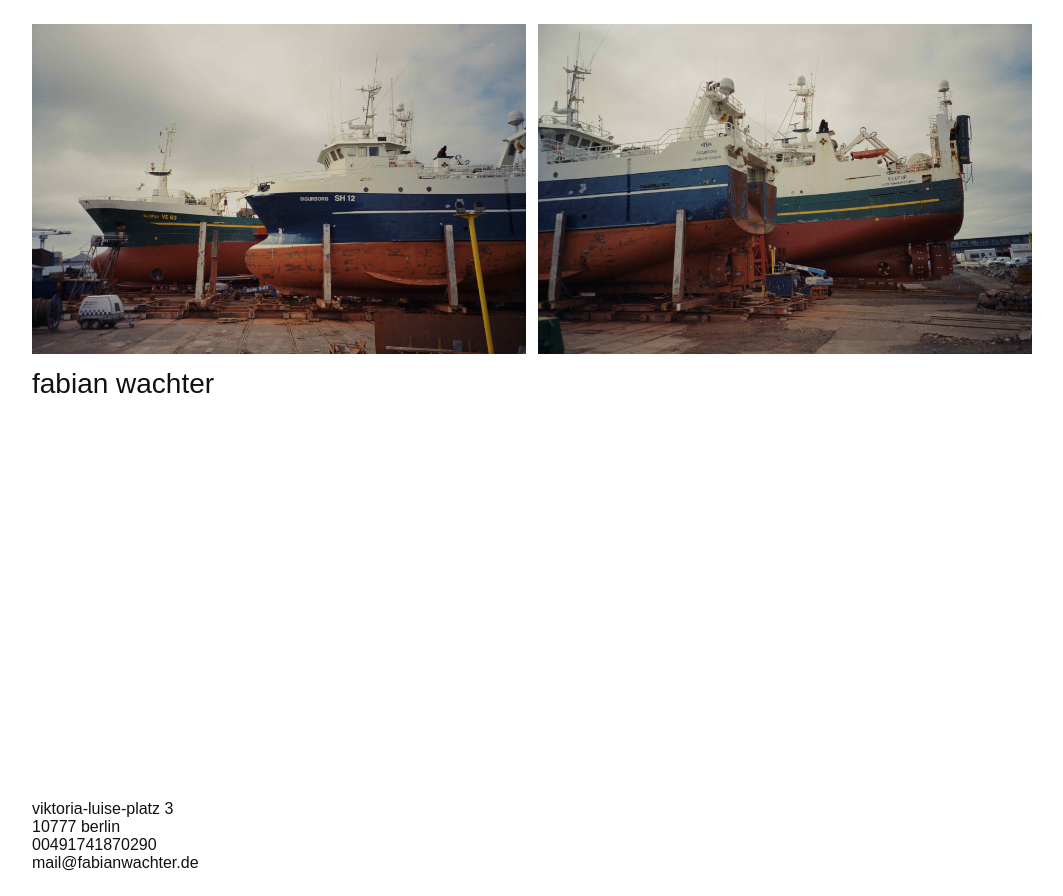
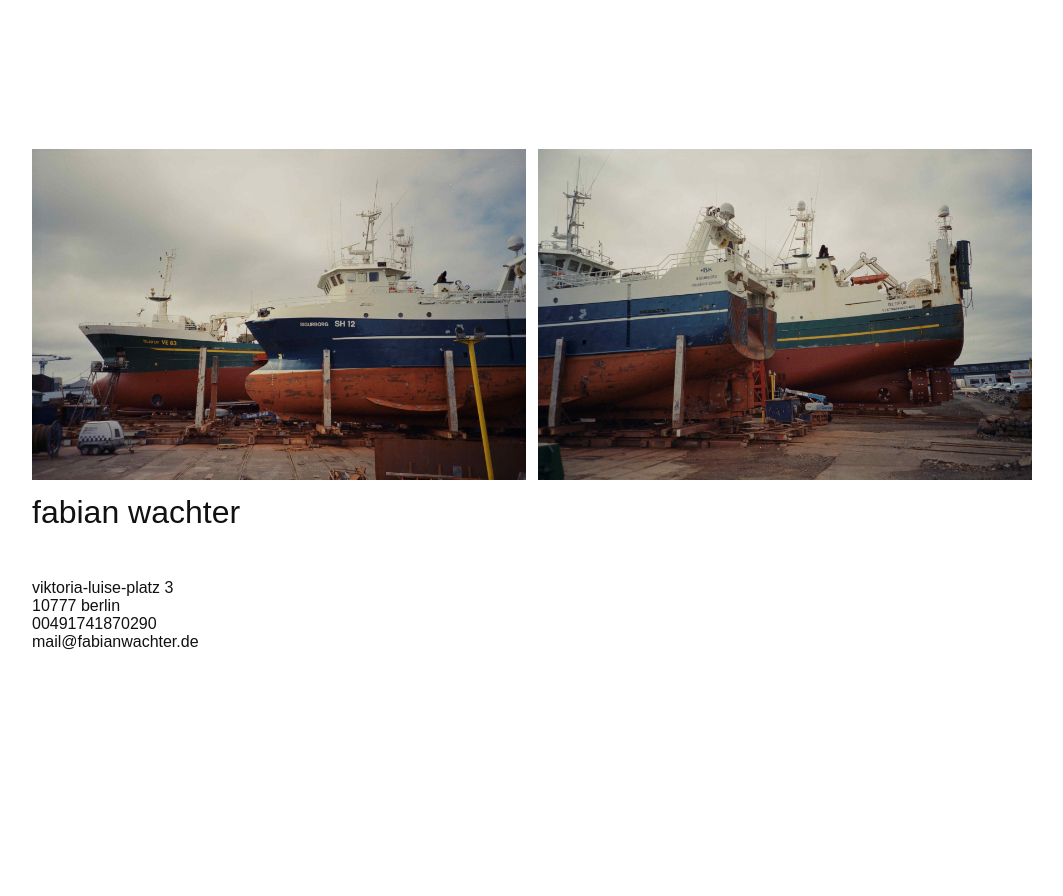
Before and after one commit to fabianmarkus/wachter, a plain HTML site: page index.html in a window 1280 px wide. Both pictures are taken after a click on the button "Website öffnen". Shown: the whole page, without its empty margins (108-1171 px from the left). After the commit the page ends 800 px from the top, so only its background shows below. Drawn offline with Linux system fonts and the light colour scheme.

Commit message:
Update index.html

```diff
--- a/index.html
+++ b/index.html
@@ -63,11 +63,11 @@
     /* Name und Kontaktdaten */
 
     .name {
-      font-size: 28px;
+      font-size: 32px;
     }
 
     .kontakt {
-      margin-top: 400px;
+      margin-top: 48px;
       font-size: 16px;
     }
 
```
